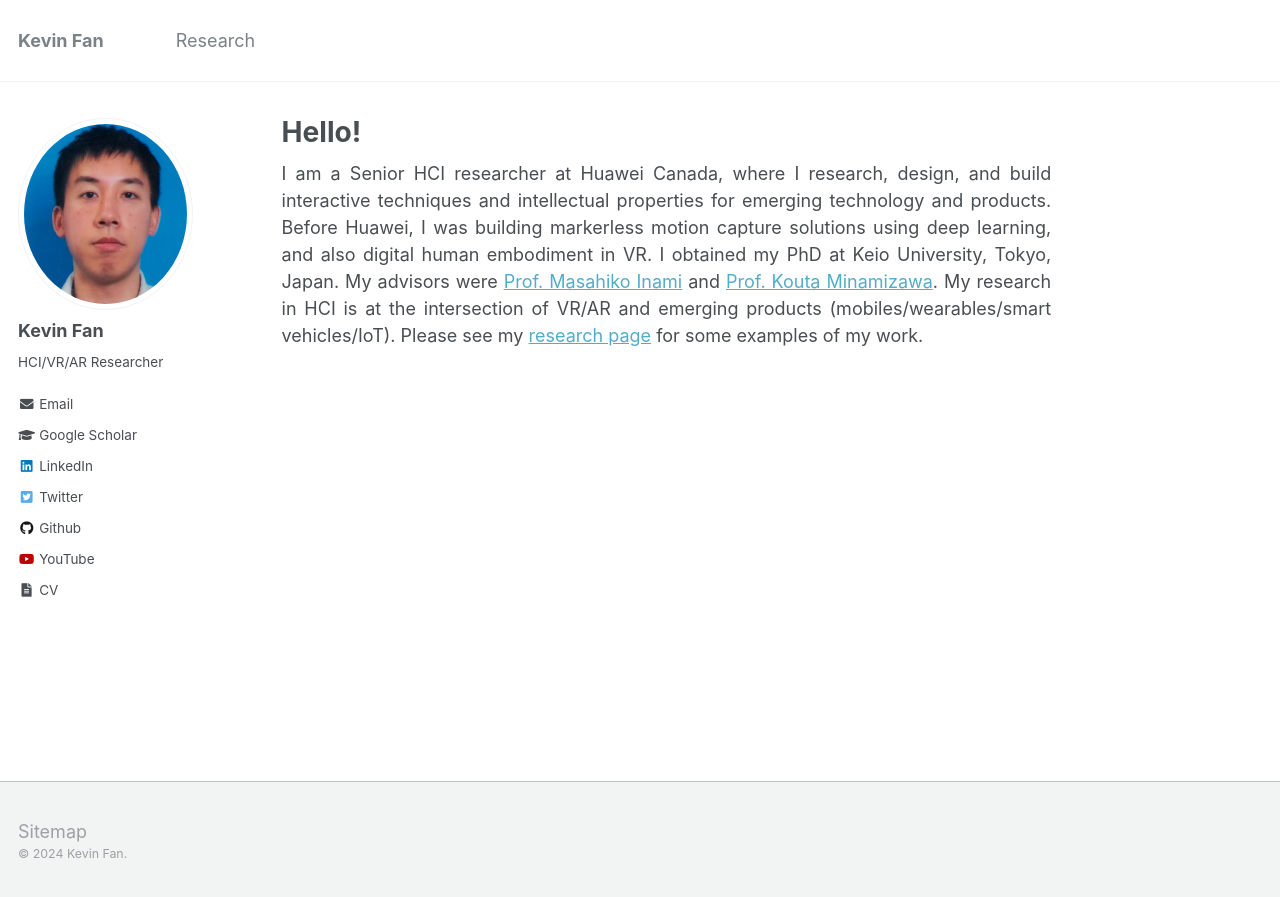
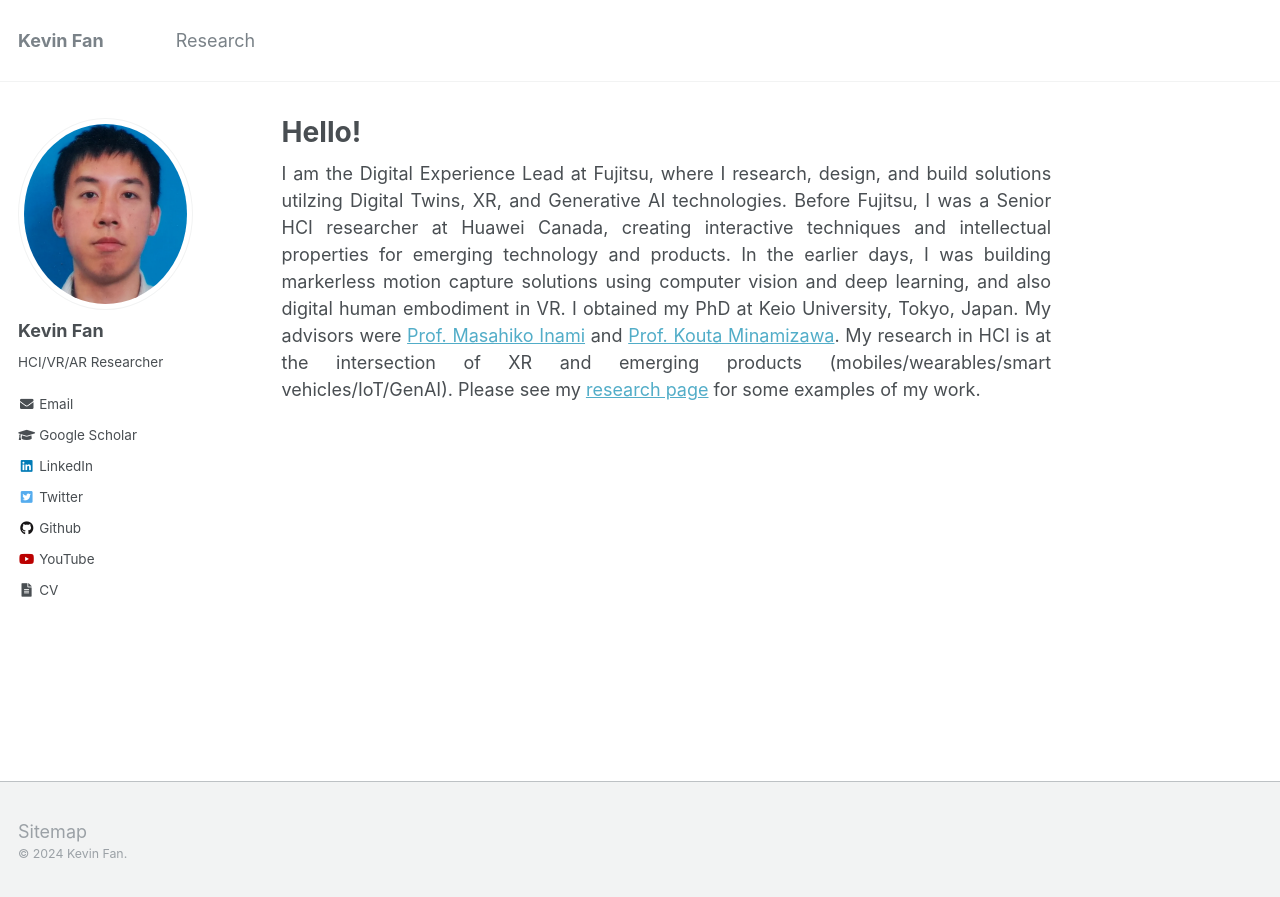
Before and after one commit to kevinswf/kevinswf.github.io.old, a Jekyll site: the page built from _pages/about.md, in a window 1280 px wide. Shown: the top 897 px of the page. Built offline with Jekyll 4.4.1, drawn with Linux system fonts in a browser that asks for light colours.

Commit message:
Update info

```diff
--- a/_pages/about.md
+++ b/_pages/about.md
@@ -8,9 +8,10 @@ redirect_from:
   - /about.html
 ---
 
-I am a Senior HCI researcher at Huawei Canada, where I research, design, and build interactive techniques and intellectual properties for emerging technology and products.
-Before Huawei, I was building markerless motion capture solutions using deep learning, and also digital human embodiment in VR.
+I am the Digital Experience Lead at Fujitsu, where I research, design, and build solutions utilzing Digital Twins, XR, and Generative AI technologies.
+Before Fujitsu, I was a Senior HCI researcher at Huawei Canada, creating interactive techniques and intellectual properties for emerging technology and products.
+In the earlier days, I was building markerless motion capture solutions using computer vision and deep learning, and also digital human embodiment in VR.
 I obtained my PhD at Keio University, Tokyo, Japan.
 My advisors were [Prof. Masahiko Inami](https://www.rcast.u-tokyo.ac.jp/en/research/people/staff-inami_masahiko.html) and [Prof. Kouta Minamizawa](https://www.kmd.keio.ac.jp/faculty/kouta-minamizawa).
-My research in HCI is at the intersection of VR/AR and emerging products (mobiles/wearables/smart vehicles/IoT).
+My research in HCI is at the intersection of XR and emerging products (mobiles/wearables/smart vehicles/IoT/GenAI).
 Please see my [research page](https://kevinfan.com/research/) for some examples of my work.
```
Also changed, not shown: 1 other file.
